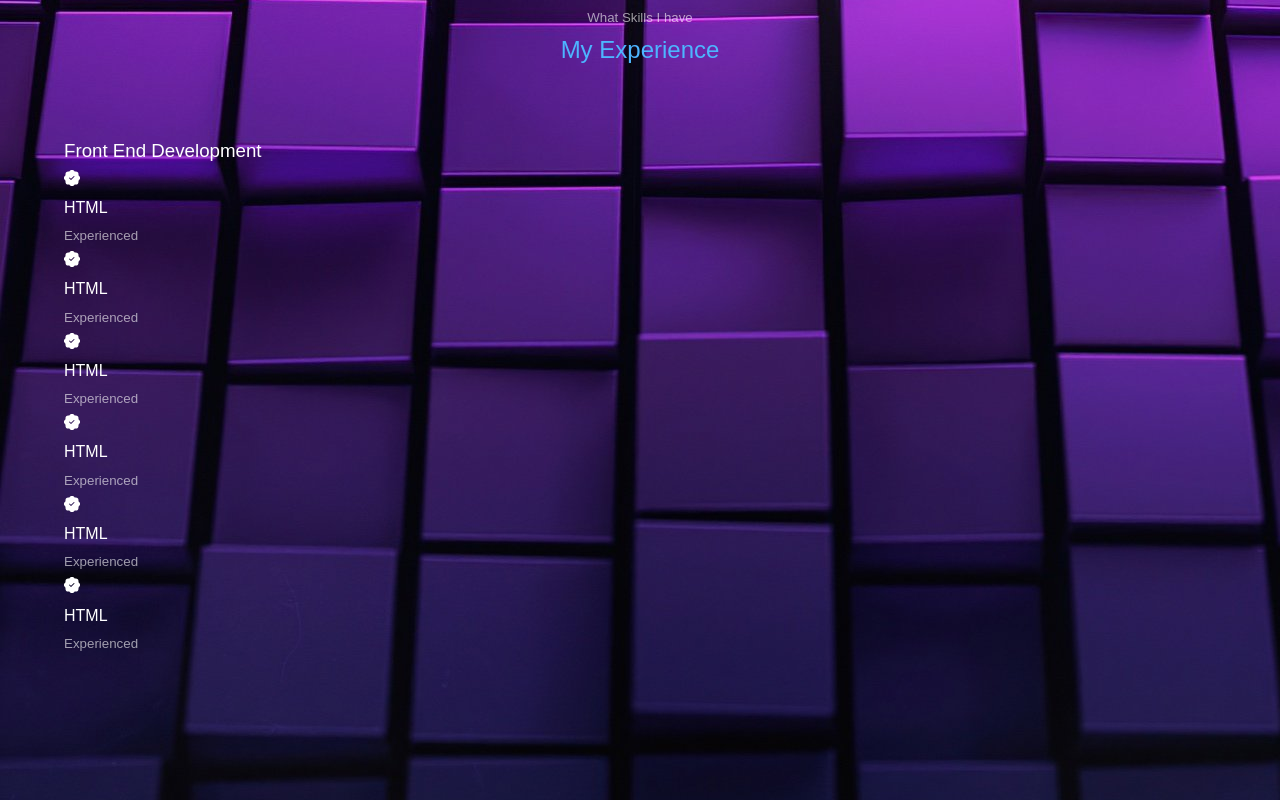
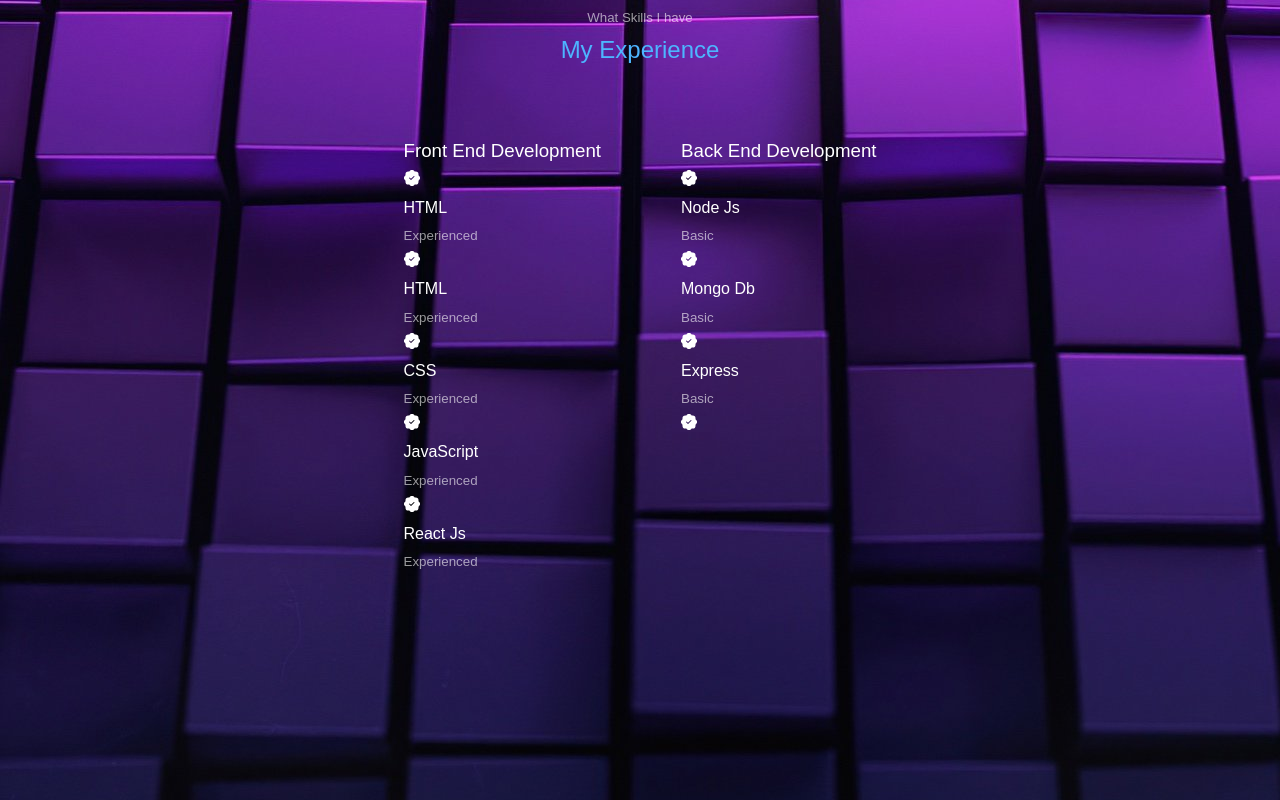
Before and after one commit to gonzaloRocamora/Porfolio, a React (Create React App) app in the folder portfolio/: page / in a window 1280 px wide. Shown: the part 1720-2520 px from the top of the page. Built offline with nearby package versions, Linux system fonts and the light colour scheme.

Commit message:
finishing exp componente

```diff
--- a/portfolio/src/components/about/about.css
+++ b/portfolio/src/components/about/about.css
@@ -87,15 +87,12 @@
         margin: 1rem 0 1.5rem;
     }
 
-    section {
-        margin-top: 6rem;
-    }
     }
     /*SMALL DEVICE*/
     @media screen and (max-width: 600px){
     .about_me{
         width: 70%;
-        margin: 0 auto 3rem;
+        margin: 0rem auto 3rem;
     }
     .about_cards{
         grid-template-columns: 1fr 1fr;
--- a/portfolio/src/components/experience/Experience.jsx
+++ b/portfolio/src/components/experience/Experience.jsx
@@ -1,5 +1,6 @@
 import React from 'react'
 import {BsFillPatchCheckFill} from 'react-icons/bs'
+import './experience.css'
 
 function Experience() {
   return (
@@ -25,29 +26,50 @@
                    <article className='experience_details'>
                    <BsFillPatchCheckFill />
 
-                   <h4>HTML</h4>
+                   <h4>CSS</h4>
                    <small className='text-light'>Experienced</small>
                    </article>
                    <article className='experience_details'>
                    <BsFillPatchCheckFill />
 
-                   <h4>HTML</h4>
+                   <h4>JavaScript</h4>
                    <small className='text-light'>Experienced</small>
                    </article>
                    <article className='experience_details'>
                    <BsFillPatchCheckFill />
 
-                   <h4>HTML</h4>
+                   <h4>React Js</h4>
                    <small className='text-light'>Experienced</small>
+                   </article>
+
+                 </div>
+        </div>
+        {/*BACK END*/}
+        <div className='experience_backend'>
+            <h3>Back End Development</h3>
+            <div className='experience_content'>
+               <article className='experience_details'>
+                   <BsFillPatchCheckFill />
+
+                   <h4>Node Js</h4>
+                   <small className='text-light'>Basic</small>
                    </article>
                    <article className='experience_details'>
                    <BsFillPatchCheckFill />
 
-                   <h4>HTML</h4>
-                   <small className='text-light'>Experienced</small>
+                   <h4>Mongo Db</h4>
+                   <small className='text-light'>Basic</small>
                    </article>
+                   <article className='experience_details'>
+                   <BsFillPatchCheckFill />
 
-            </div>
+                   <h4>Express</h4>
+                   <small className='text-light'>Basic</small>
+                   </article>
+                   <article className='experience_details'>
+                   <BsFillPatchCheckFill />
+                 </article>
+                 </div>
         </div>
        </div>
    </section>
--- a/portfolio/src/components/experience/experience.css
+++ b/portfolio/src/components/experience/experience.css
@@ -0,0 +1,7 @@
+.experience_container {
+    display: grid;
+    grid-template-columns: repeat(2, 1fr);
+    display: flex;
+    justify-content: center;
+    gap: 5rem;
+}
```
